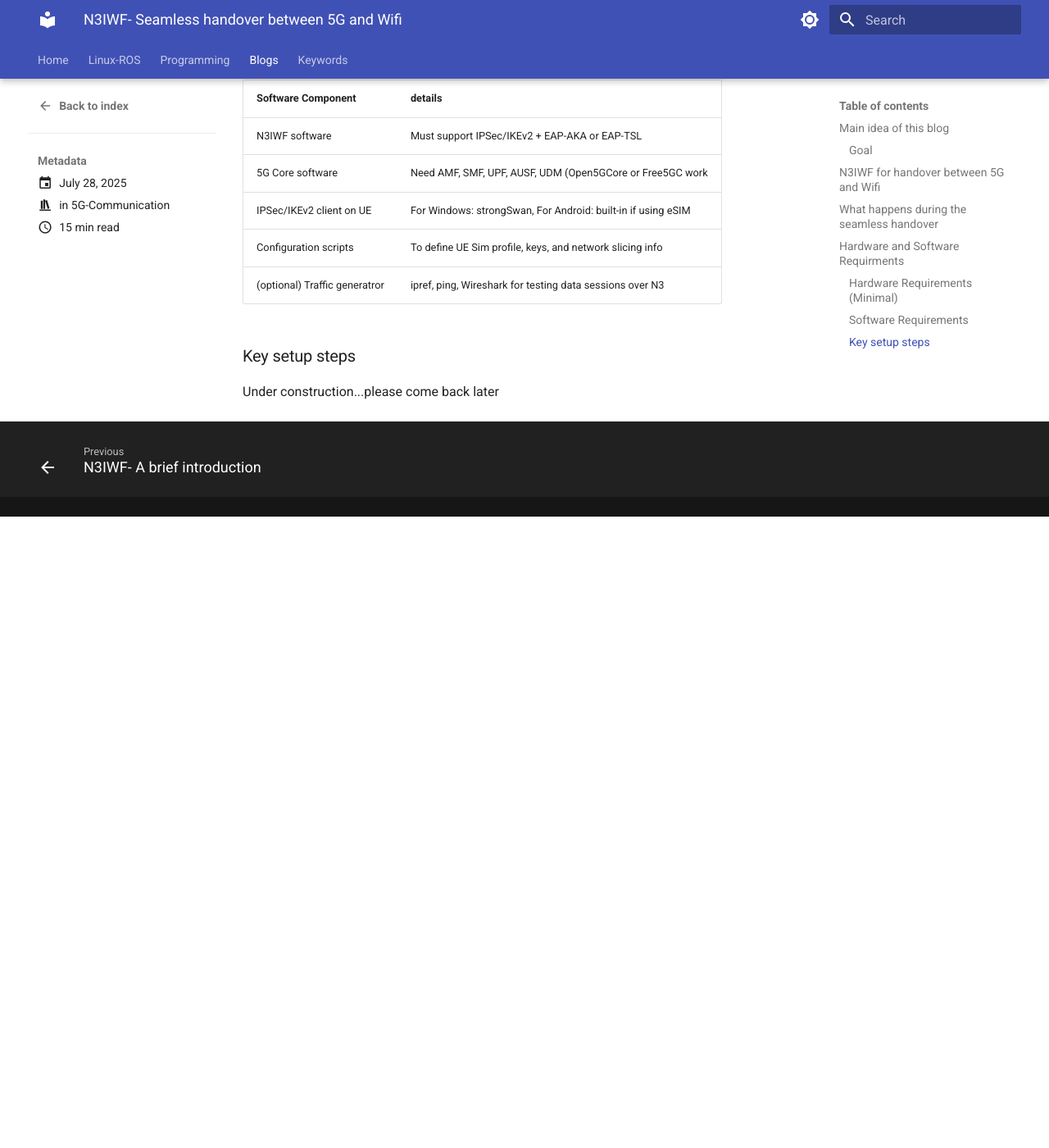
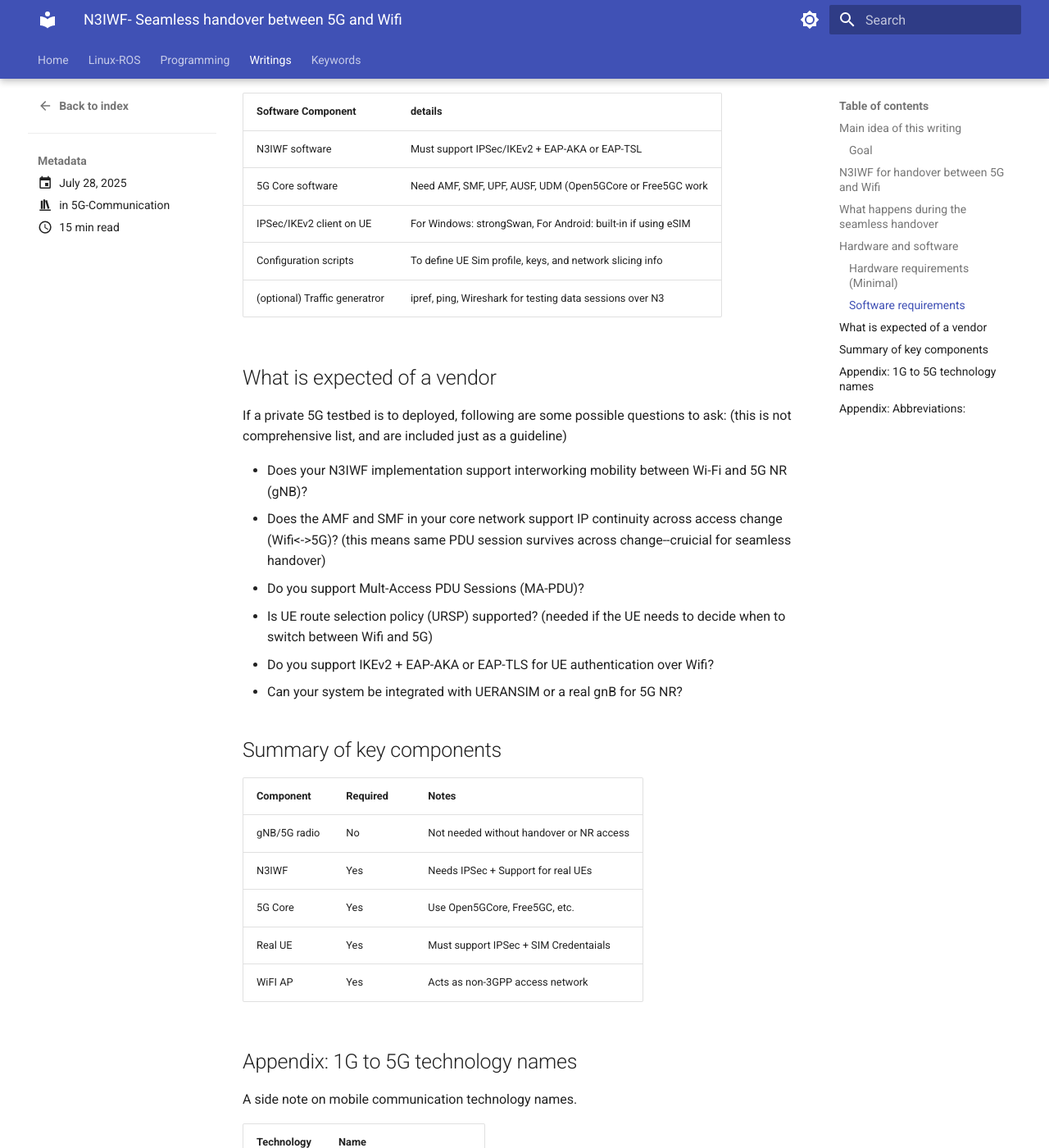
Before and after one commit to alohamujeeb/alohamujeeb.github.io, an MkDocs documentation site: the page built from docs/blog/posts/2025-07-25-N3IWF-handover.md, in a window 1280 px wide and 1400 px high, scrolled down 1973 px. Shown: the whole window at 82% size. Built offline with MkDocs 1.6.1 and Material for MkDocs 9.7.7, drawn with Linux system fonts in a browser that asks for light colours; before the commit the page ends 2603 px from its top, so only the background shows below that; some of the changed text lies outside the part shown.

Commit message:
a blog post added

```diff
--- a/docs/blog/posts/2025-07-25-N3IWF-handover.md
+++ b/docs/blog/posts/2025-07-25-N3IWF-handover.md
@@ -18,8 +18,9 @@ tags:
 <!-- more -->
 ---
 
-## Main idea of this blog
-If you're looking for an introduction to N3IWF, feel free to check out my earlier blog post:
+## Main idea of this writing
+If you're looking for an introduction to N3IWF, feel free to check out my earlier post:
+
 **[N3IWF Basics](2025-07-25-N3IWF.md)**
 
 In this post, I’ll be sharing some insights and experiences on how N3IWF can be applied to support handover between 5G and gNB.
@@ -43,10 +44,10 @@ During handover between gNB and Wi-Fi via N3IWF, several things happen behind th
 
 - User data is rerouted through the new access path (N3 or N3IWF), while QoS policies may be updated if needed.
 
-## Hardware and Software Requirments
+## Hardware and software
 There are specific requirements that must be fulfilled both on the UE side and on the vendor side — particularly within the 5G Core — to support seamless handover using N3IWF.
 
-### Hardware Requirements (Minimal)
+### Hardware requirements (Minimal)
 |Device|Purpose|
 |---|---|
 |WiFi Access Point| Connect UE (phone or laptop) to the N3IWF via WiFi|
@@ -54,7 +55,7 @@ There are specific requirements that must be fulfilled both on the UE side and o
 |PC/server running 5G Core| Components: AMF, SMF, UPF, UDM, AUS, NRF (from Open5GCore, Free5GC, or vendor)|
 |Real UE (phone, laptop)| Needs IPSec client and connect SIM/eSIM credentials (with EAP-AKA or EAP-TLS support)|
 
-### Software Requirements
+### Software requirements
 |Software Component|details|
 |---|---|
 |N3IWF software| Must support IPSec/IKEv2 + EAP-AKA or EAP-TSL|
@@ -63,6 +64,53 @@ There are specific requirements that must be fulfilled both on the UE side and o
 |Configuration scripts| To define UE Sim profile, keys, and network slicing info|
 |(optional) Traffic generatror| ipref, ping, Wireshark for testing data sessions over N3|
 
-### Key setup steps
+## What is expected of a vendor
+If a private 5G testbed is to deployed, following are some possible questions to ask:
+(this is not comprehensive list, and are included just as a guideline)
 
-Under construction...please come back later
+- Does your N3IWF implementation support interworking mobility between Wi-Fi and 5G NR (gNB)?
+- Does the AMF and SMF in your core network support IP continuity across  access change (Wifi<->5G)?
+	(this means same PDU session survives across change--cruicial for seamless handover)
+- Do you support Mult-Access PDU Sessions (MA-PDU)?
+- Is UE route selection policy (URSP) supported?
+	(needed if the UE needs to decide when to switch between Wifi and 5G)
+- Do you support IKEv2 + EAP-AKA or EAP-TLS for UE authentication over Wifi?
+- Can your system be integrated with UERANSIM or a real gnB for 5G NR?
+
+
+
+
+
+## Summary of key components
+
+|Component|Required|Notes|
+|---|---|---|
+|gNB/5G radio| No | Not needed without handover or NR access|
+|N3IWF| Yes | Needs IPSec + Support for real UEs|
+|5G Core| Yes | Use Open5GCore, Free5GC, etc.|
+|Real UE| Yes | Must support IPSec + SIM Credentaials|
+|WiFI AP| Yes | Acts as non-3GPP access network|
+
+
+
+## Appendix: 1G to 5G technology names
+A side note on mobile communication technology names.
+
+|Technology|Name|
+|---|---|
+|1G| AMPS, NMT|
+|2G| GSM, CDMA |
+|3G| UMTS(WCDMA), CDMA2000 |
+|4G| LTE, LTE-Advanced|
+|5G| NR (New Radio) |
+
+## Appendix: Abbreviations:
+- AMF: (Access and Mobility Management Function): Manages connection and mobility for devices in the 5G core network.
+- EAP-TLS (Extensible Authentication Protocol-Transport Layer Security):It’s a secure authentication protocol used in networks.
+- gNB (gNodeB): The 5G base station that connects user devices to the network (like the 4G eNodeB).
+- MA-PDU (MAC Service Data Unit Protocol Data Unit): A data packet at the MAC layer in 5G NR.
+- NR (New Radio): The 5G radio access technology (air interface).
+- PDU (Protocol Data Unit): A generic term for a data packet at any layer of the network protocol stack.
+- SMF (Session Management Function): Controls session establishment, modification, and release in the 5G core.
+- UE (User Equipment): The device used by the end-user (e.g., smartphone, IoT device).
+- UERANSIM: An open-source 5G UE and RAN simulator for research and testing.
--- a/mkdocs.yml
+++ b/mkdocs.yml
@@ -99,6 +99,6 @@ nav:
         - 05-Operators and Typecasting: languages/golang/05-operators.md
 
 
-  - Blogs:
+  - Writings:
     - blog/index.md
   - Keywords: tags.md
```
Also changed, not shown: other parts of docs/blog/posts/2025-07-25-N3IWF-handover.md (+1 -1 lines), docs/blog/index.md (+2 -2 lines).
